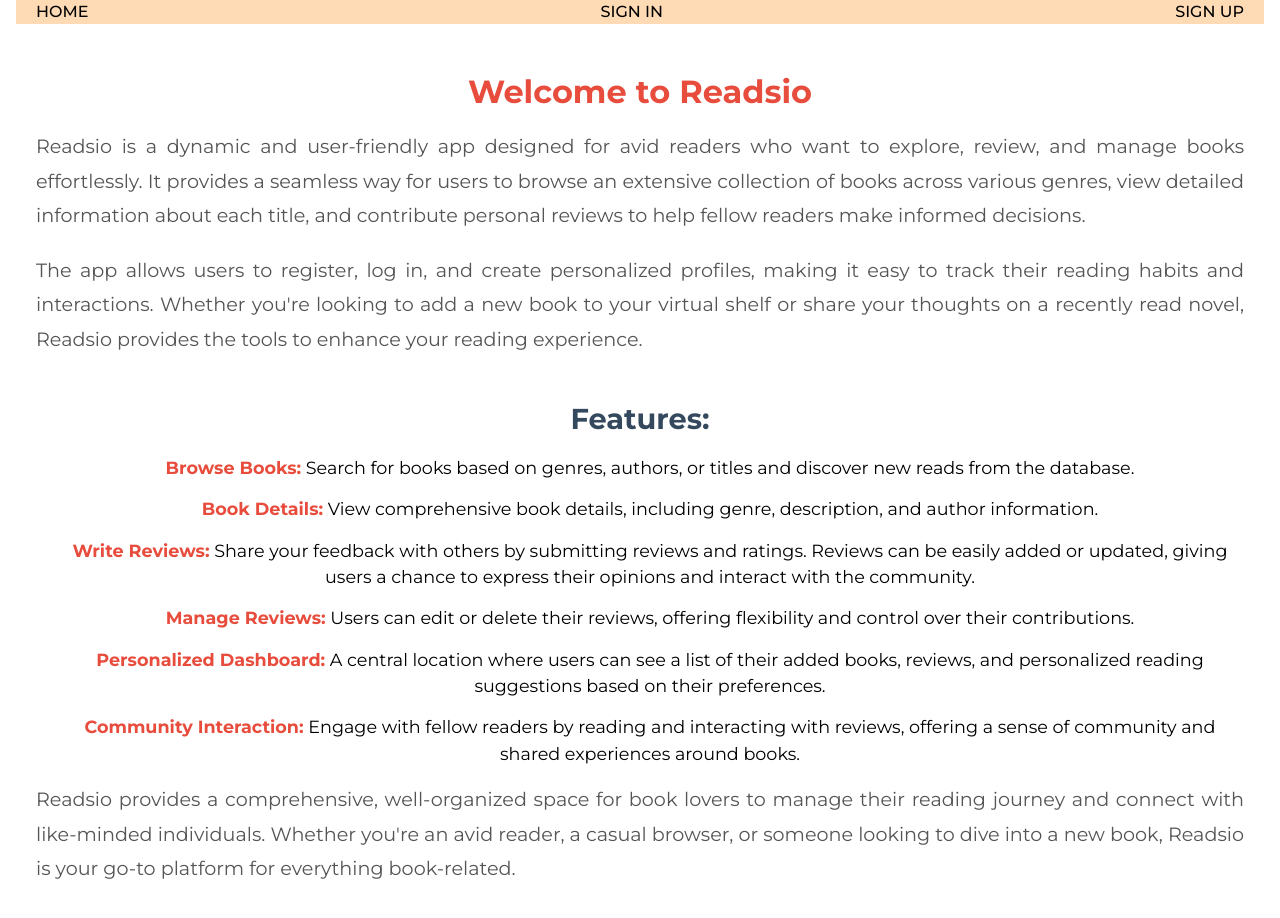
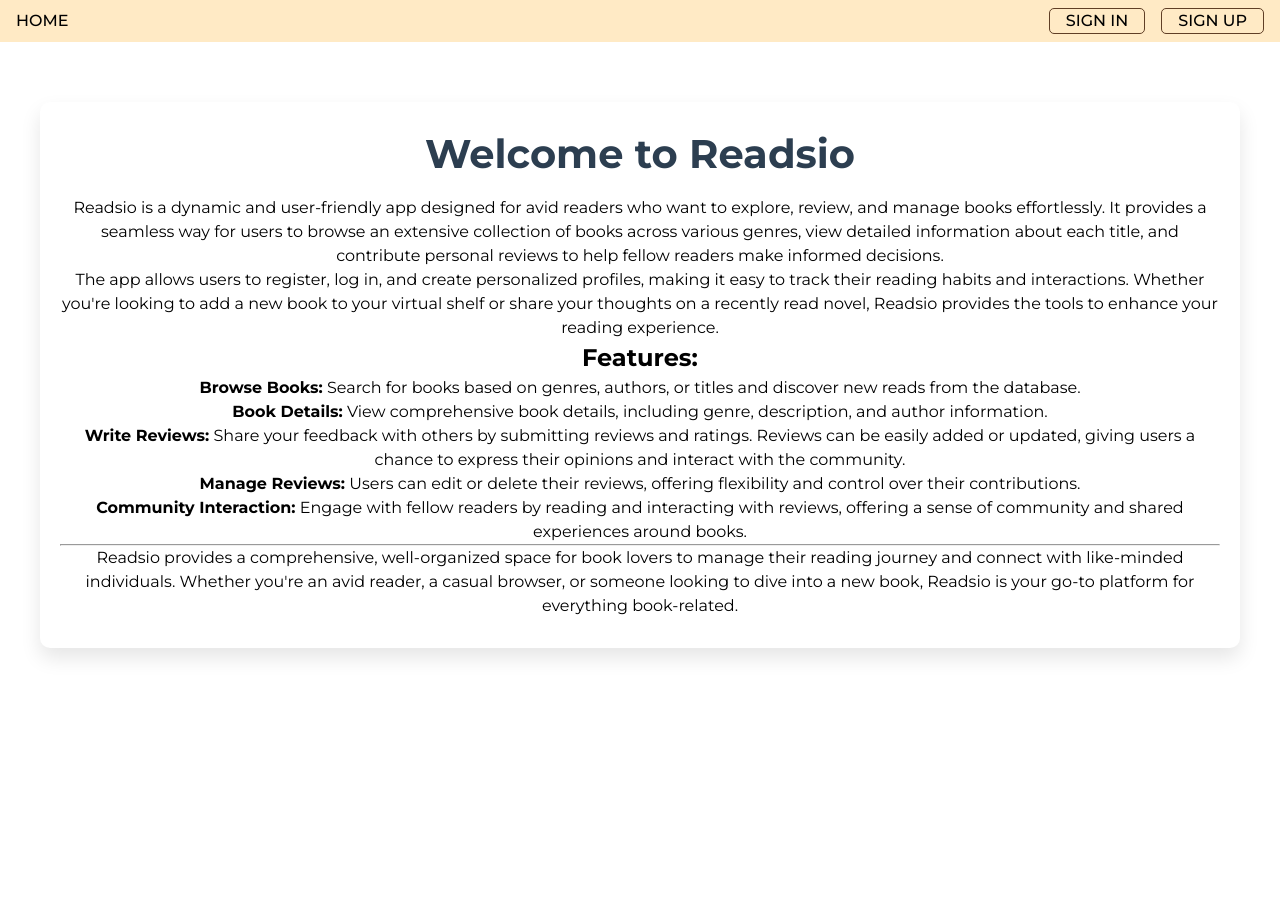
Before and after one commit to tamerlanmustafa/react-readsio-front-end, a React (Vite) app: page / in a window 1280 px wide. Shown: the top 918 px of the page. After the commit the page ends 800 px from the top, so only its background shows below. Built offline with nearby package versions, Linux system fonts and the light colour scheme; no server answers.

Commit message:
updsate navbar styling

```diff
--- a/src/components/Dashboard/Dashboard.css
+++ b/src/components/Dashboard/Dashboard.css
@@ -1,4 +1,3 @@
-/* Main Dashboard */
 .dashboard {
     max-width: 1200px;
     margin: 40px auto;
@@ -8,7 +7,6 @@
     box-shadow: 0 10px 20px rgba(0, 0, 0, 0.1);
   }
 
-  /* Header Styling */
   .dashboard h1 {
     font-size: 2.5rem;
     margin-bottom: 20px;
@@ -39,7 +37,6 @@
     text-align: justify;
   }
 
-  /* Features List */
   .container h2 {
     font-size: 1.8rem;
     margin-top: 40px;
@@ -61,7 +58,6 @@
     color: #e74c3c;
   }
 
-  /* Link Button */
   .dashboard a {
     display: inline-block;
     margin-top: 30px;
--- a/src/components/Dashboard/Dashboard.jsx
+++ b/src/components/Dashboard/Dashboard.jsx
@@ -26,7 +26,7 @@ const Dashboard = () => {
     <main className='dashboard'>
       <h1>Hey, {user.username[0].toUpperCase() + user.username.slice(1).toLowerCase()}</h1>
       <div class="container">
-        <h1>Welcome to Readsio</h1>
+        <h1>Readsio</h1>
         <p>Readsio is a dynamic and user-friendly app designed for avid readers who want to explore, review, and manage books effortlessly. It provides a seamless way for users to browse an extensive collection of books across various genres, view detailed information about each title, and contribute personal reviews to help fellow readers make informed decisions.</p>
 
         <p>The app allows users to register, log in, and create personalized profiles, making it easy to track their reading habits and interactions. Whether you're looking to add a new book to your virtual shelf or share your thoughts on a recently read novel, Readsio provides the tools to enhance your reading experience.</p>
--- a/src/components/Landing/Landing.jsx
+++ b/src/components/Landing/Landing.jsx
@@ -1,7 +1,7 @@
 const Landing = () => {
   return (
     <main>
-      <div class="container">
+      <div class="dashboard ">
         <h1>Welcome to Readsio</h1>
         <p>Readsio is a dynamic and user-friendly app designed for avid readers who want to explore, review, and manage books effortlessly. It provides a seamless way for users to browse an extensive collection of books across various genres, view detailed information about each title, and contribute personal reviews to help fellow readers make informed decisions.</p>
 
@@ -13,10 +13,9 @@ const Landing = () => {
           <li><strong>Book Details:</strong> View comprehensive book details, including genre, description, and author information.</li>
           <li><strong>Write Reviews:</strong> Share your feedback with others by submitting reviews and ratings. Reviews can be easily added or updated, giving users a chance to express their opinions and interact with the community.</li>
           <li><strong>Manage Reviews:</strong> Users can edit or delete their reviews, offering flexibility and control over their contributions.</li>
-          <li><strong>Personalized Dashboard:</strong> A central location where users can see a list of their added books, reviews, and personalized reading suggestions based on their preferences.</li>
           <li><strong>Community Interaction:</strong> Engage with fellow readers by reading and interacting with reviews, offering a sense of community and shared experiences around books.</li>
         </ul>
-
+        <hr />
         <p>Readsio provides a comprehensive, well-organized space for book lovers to manage their reading journey and connect with like-minded individuals. Whether you're an avid reader, a casual browser, or someone looking to dive into a new book, Readsio is your go-to platform for everything book-related.</p>
       </div>
     </main>
--- a/src/components/NavBar/NavBar.jsx
+++ b/src/components/NavBar/NavBar.jsx
@@ -22,9 +22,12 @@ const NavBar = () => {
         </ul>
       ) : (
         <ul>
-          <li><Link to='/'>HOME</Link></li>
-          <li><Link to='/sign-in'>SIGN IN</Link></li>
-          <li><Link to='/sign-up'>SIGN UP</Link></li>
+            <li><Link to='/'>HOME</Link></li>
+            <div className="signing">
+              <li><Link to='/sign-in'>SIGN IN</Link></li>
+
+              <li><Link to='/sign-up'>SIGN UP</Link></li>
+            </div>
         </ul>
       )}
     </nav>
--- a/src/components/NavBar/Navbar.css
+++ b/src/components/NavBar/Navbar.css
@@ -1,13 +1,25 @@
 nav {
-    background-color: var(--primary-light-color);
+    background-color: var(--bg-color);
     width: 100%;
+    font-size: 1rem;
+    padding: 0.5rem 0;
 }
 
+.signing {
+    display: flex;
+    gap: 1rem;
+}
+
+.signing > li {
+    border: 1px solid var(--primary-dark-color);
+    border-radius: 5px;
+    padding: 0 1rem;
+}
 
 nav > ul {
     display: flex;
     justify-content: space-between;
     align-items: center;
-    padding: 0 20px;
+    padding: 0 1rem;
 
 }
--- a/src/index.css
+++ b/src/index.css
@@ -3,6 +3,7 @@
 
 
 :root {
+  padding: 0;
   font-family: var(--font-family) , Helvetica, system-ui, Avenir, Arial, serif;
   line-height: 1.5;
   font-weight: 400;
@@ -47,7 +48,7 @@ html {
 
 #root {
   margin: 0;
-  padding: 0 1rem;
+  padding: 0;
   height: 100vh;
   width: 100%;
   box-sizing: border-box;
```
Also changed, not shown: src/components/Landing/Landing.css (added).
